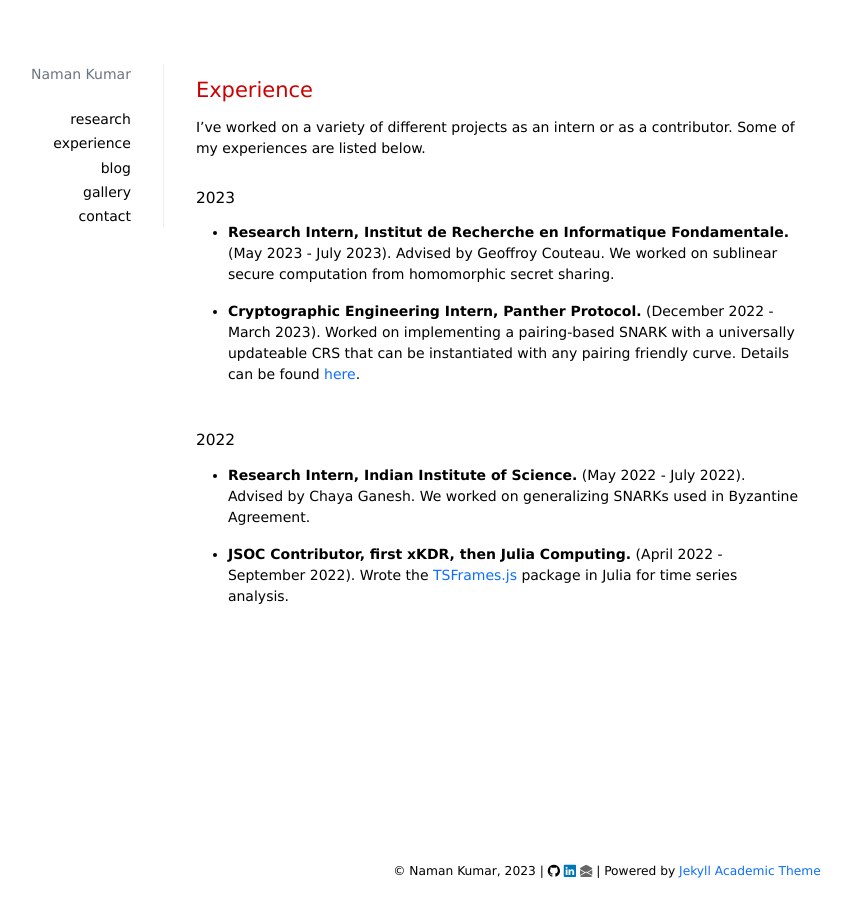
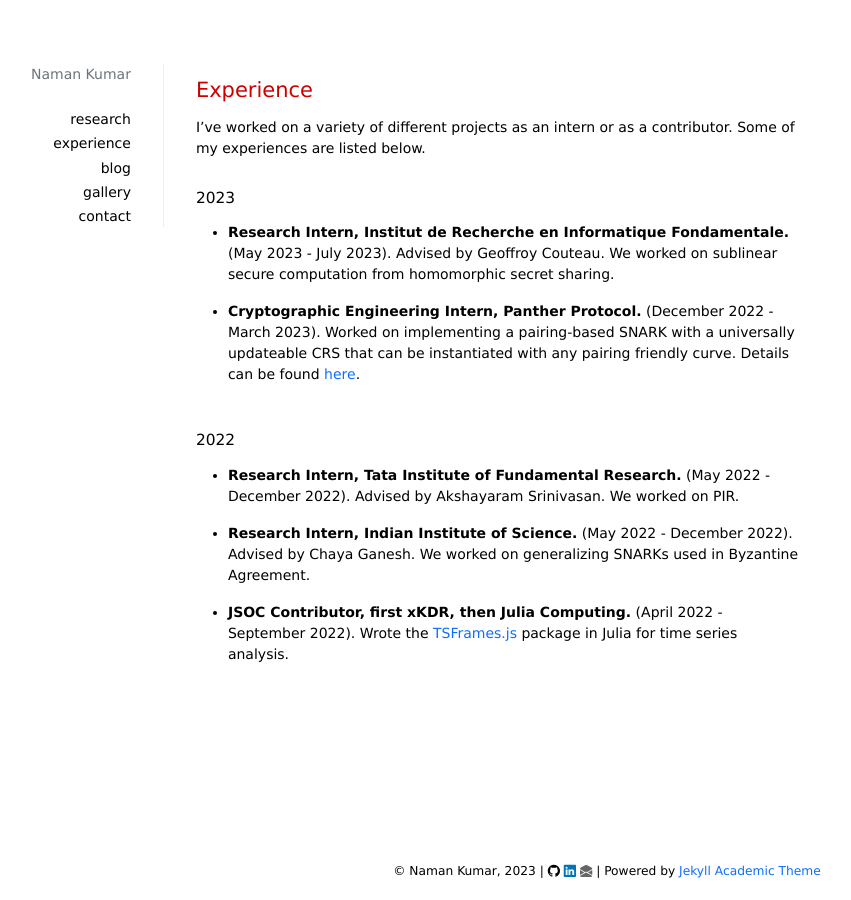
Before and after one commit to matcauthon49/matcauthon49.github.io, a Jekyll site: the page built from _pages/experience.md, in a window 1280 px wide. Shown: the whole page, without its empty margins (33-884 px from the left). Built offline with Jekyll 4.4.1, drawn with Linux system fonts in a browser that asks for light colours; nearby versions of some CDN libraries; a style sheet for code colours, icons or effects is not loaded.

Commit message:
experience

```diff
--- a/_pages/experience.md
+++ b/_pages/experience.md
@@ -16,7 +16,10 @@ I've worked on a variety of different projects as an intern or as a contributor.
 
 #### 2022
 
-+ **Research Intern, Indian Institute of Science.** (May 2022 - July 2022).
++ **Research Intern, Tata Institute of Fundamental Research.** (May 2022 - December 2022).
+    Advised by Akshayaram Srinivasan. We worked on PIR.
+
++ **Research Intern, Indian Institute of Science.** (May 2022 - December 2022).
     Advised by Chaya Ganesh. We worked on generalizing SNARKs used in Byzantine Agreement.
 
 + **JSOC Contributor, first xKDR, then Julia Computing.** (April 2022 - September 2022).
```
